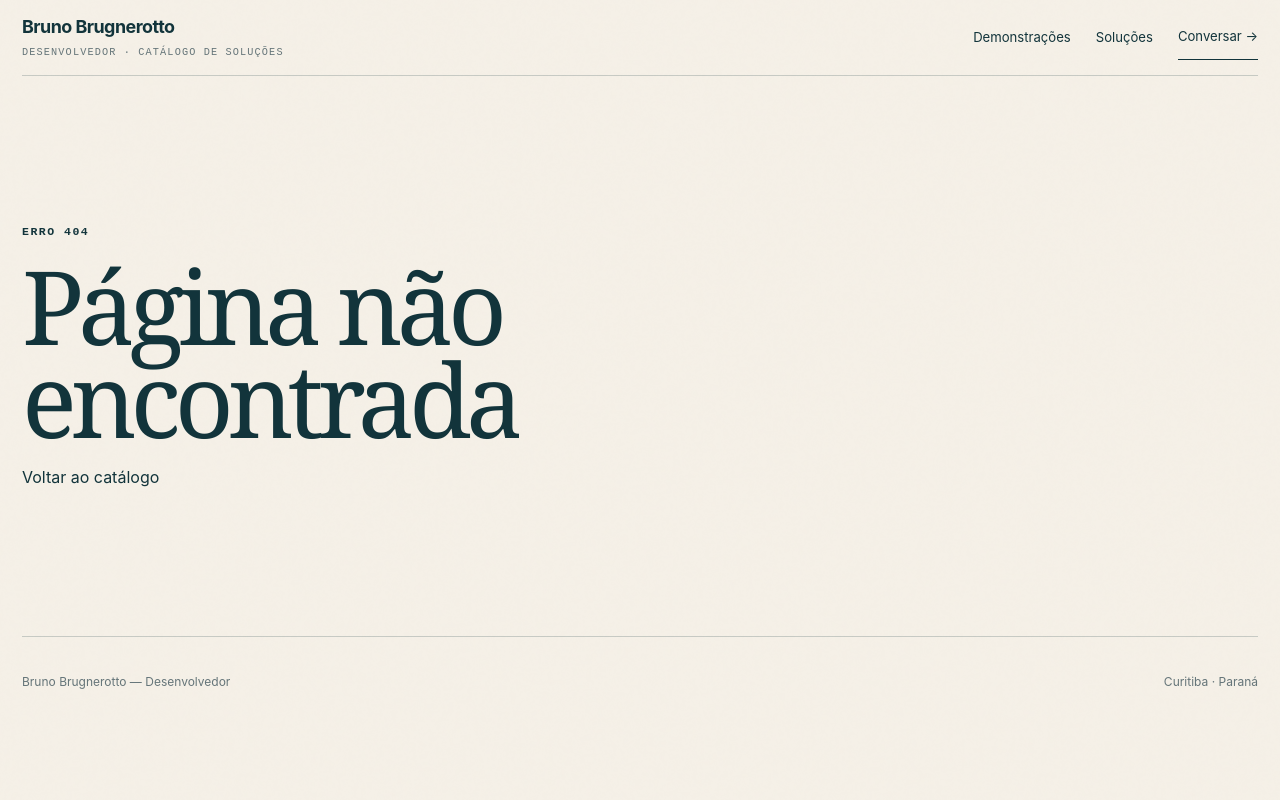
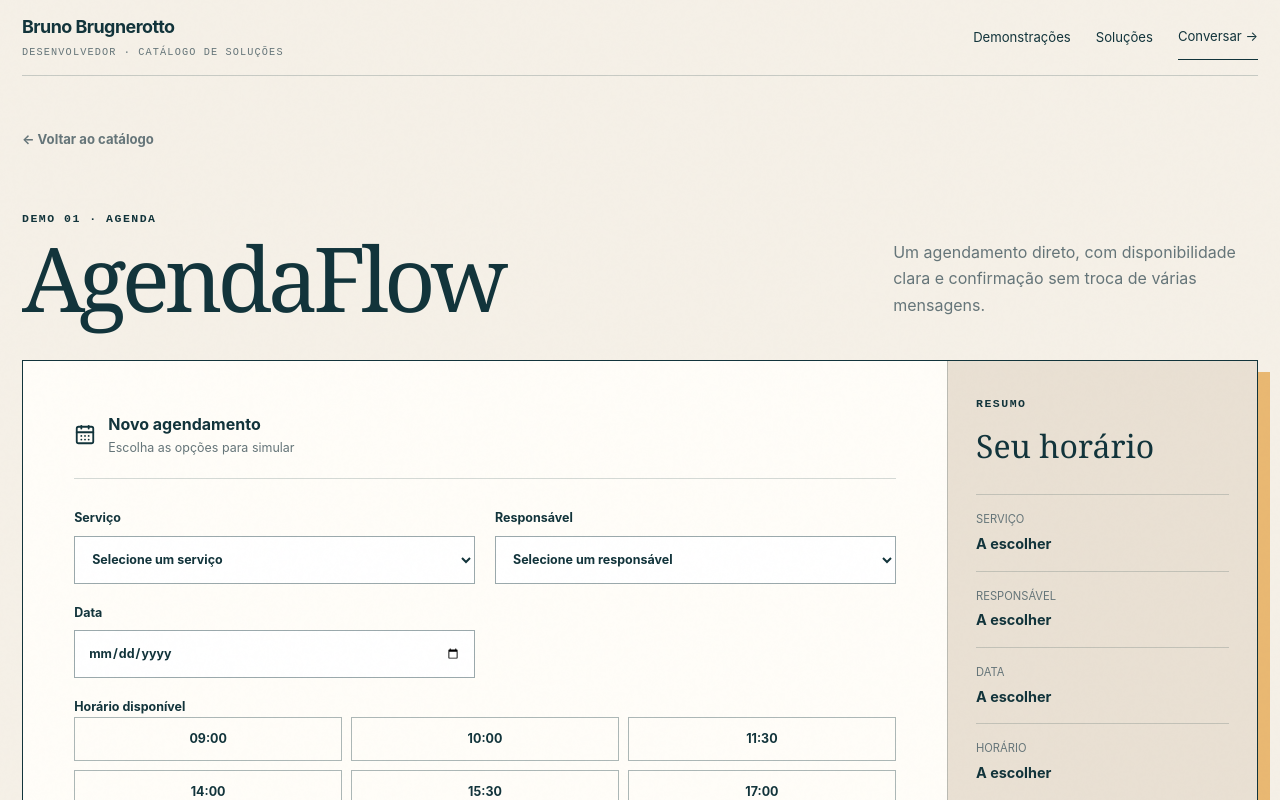
Before and after one commit to BrunoBrug/Catalogo, a React (Vite) app: page /demonstracoes/agenda in a window 1280 px wide. Before the commit this address had no page. Shown: the top 800 px of the page. Built offline with nearby package versions, Linux system fonts and the light colour scheme.

Commit message:
feat: add interactive scheduling demo

```diff
--- a/src/App.tsx
+++ b/src/App.tsx
@@ -2,12 +2,14 @@ import { Route, Routes } from 'react-router-dom'
 import { AppShell } from '@/components/layout/AppShell'
 import { HomePage } from '@/pages/HomePage'
 import { NotFoundPage } from '@/pages/NotFoundPage'
+import { AgendaDemoPage } from '@/pages/AgendaDemoPage'
 
 export function App() {
   return (
     <Routes>
       <Route element={<AppShell />}>
         <Route index element={<HomePage />} />
+        <Route path="demonstracoes/agenda" element={<AgendaDemoPage />} />
         <Route path="*" element={<NotFoundPage />} />
       </Route>
     </Routes>
--- /dev/null
+++ b/src/components/layout/DemoLayout.tsx
@@ -0,0 +1,30 @@
+import type { ReactNode } from 'react'
+import { Link } from 'react-router-dom'
+
+interface DemoLayoutProps {
+  eyebrow: string
+  title: string
+  description: string
+  children: ReactNode
+  aside?: ReactNode
+}
+
+export function DemoLayout({ eyebrow, title, description, children, aside }: DemoLayoutProps) {
+  return (
+    <main className="demo-page page-width">
+      <Link className="demo-page__back" to="/#demonstracoes">← Voltar ao catálogo</Link>
+      <header className="demo-page__heading">
+        <div>
+          <p className="eyebrow">{eyebrow}</p>
+          <h1>{title}</h1>
+        </div>
+        <p>{description}</p>
+      </header>
+      <div className={`demo-page__workspace${aside ? ' has-aside' : ''}`}>
+        <section className="demo-surface">{children}</section>
+        {aside ? <aside className="demo-aside">{aside}</aside> : null}
+      </div>
+      <p className="demo-page__note">Demonstração com dados fictícios. Nenhuma ação externa é realizada.</p>
+    </main>
+  )
+}
--- /dev/null
+++ b/src/data/demoData.ts
@@ -0,0 +1,24 @@
+export interface ServiceOption {
+  id: string
+  name: string
+  duration: string
+}
+
+export interface ResponsibleOption {
+  id: string
+  name: string
+}
+
+export const serviceOptions: readonly ServiceOption[] = [
+  { id: 'reuniao-inicial', name: 'Reunião inicial', duration: '45 min' },
+  { id: 'atendimento-completo', name: 'Atendimento completo', duration: '1h 30 min' },
+  { id: 'retorno', name: 'Retorno', duration: '30 min' },
+]
+
+export const responsibleOptions: readonly ResponsibleOption[] = [
+  { id: 'equipe-atendimento', name: 'Equipe de atendimento' },
+  { id: 'especialista-1', name: 'Especialista 1' },
+  { id: 'especialista-2', name: 'Especialista 2' },
+]
+
+export const availableSlots = ['09:00', '10:00', '11:30', '14:00', '15:30', '17:00'] as const
--- /dev/null
+++ b/src/pages/AgendaDemoPage.tsx
@@ -0,0 +1,77 @@
+import { useState, type FormEvent } from 'react'
+import { CalendarDays, Check } from 'lucide-react'
+import { DemoLayout } from '@/components/layout/DemoLayout'
+import { availableSlots, responsibleOptions, serviceOptions } from '@/data/demoData'
+
+export function AgendaDemoPage() {
+  const [serviceId, setServiceId] = useState('')
+  const [responsibleId, setResponsibleId] = useState('')
+  const [date, setDate] = useState('')
+  const [slot, setSlot] = useState('')
+  const [feedback, setFeedback] = useState<'error' | 'success' | null>(null)
+
+  function handleSubmit(event: FormEvent) {
+    event.preventDefault()
+    setFeedback(serviceId && responsibleId && date && slot ? 'success' : 'error')
+  }
+
+  const summary = (
+    <>
+      <p className="eyebrow">Resumo</p>
+      <h2>Seu horário</h2>
+      <dl className="booking-summary">
+        <div><dt>Serviço</dt><dd>{serviceOptions.find(({ id }) => id === serviceId)?.name ?? 'A escolher'}</dd></div>
+        <div><dt>Responsável</dt><dd>{responsibleOptions.find(({ id }) => id === responsibleId)?.name ?? 'A escolher'}</dd></div>
+        <div><dt>Data</dt><dd>{date || 'A escolher'}</dd></div>
+        <div><dt>Horário</dt><dd>{slot || 'A escolher'}</dd></div>
+      </dl>
+    </>
+  )
+
+  return (
+    <DemoLayout
+      eyebrow="Demo 01 · Agenda"
+      title="AgendaFlow"
+      description="Um agendamento direto, com disponibilidade clara e confirmação sem troca de várias mensagens."
+      aside={summary}
+    >
+      <div className="demo-product-title">
+        <CalendarDays size={22} aria-hidden="true" />
+        <div><b>Novo agendamento</b><span>Escolha as opções para simular</span></div>
+      </div>
+      <form className="booking-form" onSubmit={handleSubmit}>
+        <label>
+          Serviço
+          <select value={serviceId} onChange={(event) => { setServiceId(event.target.value); setFeedback(null) }}>
+            <option value="">Selecione um serviço</option>
+            {serviceOptions.map((service) => <option key={service.id} value={service.id}>{service.name} · {service.duration}</option>)}
+          </select>
+        </label>
+        <label>
+          Responsável
+          <select value={responsibleId} onChange={(event) => { setResponsibleId(event.target.value); setFeedback(null) }}>
+            <option value="">Selecione um responsável</option>
+            {responsibleOptions.map((responsible) => <option key={responsible.id} value={responsible.id}>{responsible.name}</option>)}
+          </select>
+        </label>
+        <label className="booking-form__date">
+          Data
+          <input type="date" value={date} onChange={(event) => { setDate(event.target.value); setFeedback(null) }} />
+        </label>
+        <fieldset>
+          <legend>Horário disponível</legend>
+          <div className="slot-grid">
+            {availableSlots.map((time) => (
+              <button className={slot === time ? 'is-selected' : ''} key={time} type="button" onClick={() => { setSlot(time); setFeedback(null) }}>
+                {time}
+              </button>
+            ))}
+          </div>
+        </fieldset>
+        <button className="primary-button" type="submit">Confirmar agendamento</button>
+        {feedback === 'error' ? <p className="form-feedback is-error" role="alert">Escolha serviço, responsável, data e horário antes de confirmar.</p> : null}
+        {feedback === 'success' ? <p className="form-feedback is-success" role="status"><Check size={17} aria-hidden="true" /> Demonstração confirmada. O cliente receberia os detalhes automaticamente.</p> : null}
+      </form>
+    </DemoLayout>
+  )
+}
--- a/src/styles/index.css
+++ b/src/styles/index.css
@@ -133,6 +133,218 @@ select {
 .not-found h1 {
   font-family: Georgia, 'Times New Roman', serif;
   font-weight: 500;
+}
+
+/* Demonstrações */
+.demo-page {
+  padding-block: 42px 90px;
+}
+
+.demo-page__back {
+  min-height: 44px;
+  display: inline-flex;
+  align-items: center;
+  color: var(--muted);
+  font-size: 0.82rem;
+  font-weight: 700;
+  text-underline-offset: 5px;
+}
+
+.demo-page__heading {
+  display: grid;
+  grid-template-columns: minmax(0, 1.25fr) minmax(260px, 0.55fr);
+  align-items: end;
+  gap: 42px;
+  padding-block: 48px 42px;
+}
+
+.demo-page__heading h1 {
+  margin: 10px 0 0;
+  font-family: Georgia, 'Times New Roman', serif;
+  font-size: clamp(3.2rem, 7vw, 6.7rem);
+  font-weight: 500;
+  line-height: 0.9;
+  letter-spacing: -0.055em;
+}
+
+.demo-page__heading > p {
+  margin: 0;
+  color: var(--muted);
+  font-size: 1rem;
+  line-height: 1.65;
+}
+
+.demo-page__workspace {
+  border: 1px solid var(--ink);
+  background: var(--surface);
+  box-shadow: 12px 12px 0 var(--copper-light);
+}
+
+.demo-page__workspace.has-aside {
+  display: grid;
+  grid-template-columns: minmax(0, 1fr) 310px;
+}
+
+.demo-surface {
+  min-width: 0;
+  padding: clamp(24px, 4vw, 54px);
+}
+
+.demo-aside {
+  padding: 34px 28px;
+  border-left: 1px solid rgba(18, 52, 59, 0.22);
+  background: var(--paper-secondary);
+}
+
+.demo-aside h2 {
+  margin: 10px 0 24px;
+  font-family: Georgia, 'Times New Roman', serif;
+  font-size: 2rem;
+  font-weight: 500;
+}
+
+.demo-page__note {
+  margin: 28px 0 0;
+  color: var(--muted);
+  font-family: 'Courier New', monospace;
+  font-size: 0.7rem;
+}
+
+.demo-product-title {
+  display: flex;
+  align-items: center;
+  gap: 12px;
+  margin-bottom: 30px;
+  padding-bottom: 20px;
+  border-bottom: 1px solid rgba(18, 52, 59, 0.18);
+}
+
+.demo-product-title div {
+  display: grid;
+  gap: 3px;
+}
+
+.demo-product-title b {
+  font-size: 1rem;
+}
+
+.demo-product-title span {
+  color: var(--muted);
+  font-size: 0.78rem;
+}
+
+.booking-form {
+  display: grid;
+  grid-template-columns: repeat(2, minmax(0, 1fr));
+  gap: 20px;
+}
+
+.booking-form label,
+.booking-form fieldset {
+  min-width: 0;
+  display: grid;
+  gap: 8px;
+  margin: 0;
+  padding: 0;
+  border: 0;
+  color: var(--ink);
+  font-size: 0.78rem;
+  font-weight: 700;
+}
+
+.booking-form select,
+.booking-form input {
+  width: 100%;
+  min-height: 48px;
+  padding: 0 13px;
+  border: 1px solid rgba(18, 52, 59, 0.42);
+  border-radius: 0;
+  background: white;
+  color: var(--ink);
+  font: inherit;
+}
+
+.booking-form fieldset,
+.booking-form .primary-button,
+.booking-form .form-feedback {
+  grid-column: 1 / -1;
+}
+
+.slot-grid {
+  display: grid;
+  grid-template-columns: repeat(3, 1fr);
+  gap: 9px;
+}
+
+.slot-grid button {
+  min-height: 44px;
+  border: 1px solid rgba(18, 52, 59, 0.35);
+  background: transparent;
+  color: var(--ink);
+  cursor: pointer;
+  font-weight: 700;
+}
+
+.slot-grid button:hover,
+.slot-grid button.is-selected {
+  border-color: var(--ink);
+  background: var(--ink);
+  color: white;
+}
+
+.primary-button {
+  min-height: 50px;
+  border: 1px solid var(--ink);
+  background: var(--copper);
+  color: white;
+  cursor: pointer;
+  font-weight: 800;
+}
+
+.form-feedback {
+  min-height: 44px;
+  display: flex;
+  align-items: center;
+  gap: 8px;
+  margin: 0;
+  padding: 11px 13px;
+  font-size: 0.8rem;
+  line-height: 1.4;
+}
+
+.form-feedback.is-error {
+  border-left: 3px solid var(--copper);
+  background: rgba(189, 92, 62, 0.1);
+}
+
+.form-feedback.is-success {
+  border-left: 3px solid #3d7661;
+  background: rgba(61, 118, 97, 0.1);
+}
+
+.booking-summary {
+  display: grid;
+  gap: 0;
+  margin: 0;
+}
+
+.booking-summary div {
+  display: grid;
+  gap: 5px;
+  padding-block: 16px;
+  border-top: 1px solid rgba(18, 52, 59, 0.18);
+}
+
+.booking-summary dt {
+  color: var(--muted);
+  font-size: 0.7rem;
+  text-transform: uppercase;
+}
+
+.booking-summary dd {
+  margin: 0;
+  font-size: 0.9rem;
+  font-weight: 700;
 }
 
 .hero h1 {
@@ -1009,6 +1221,21 @@ select {
   .alternative {
     gap: 0;
   }
+
+  .demo-page__heading,
+  .demo-page__workspace.has-aside {
+    grid-template-columns: 1fr;
+  }
+
+  .demo-page__heading {
+    gap: 20px;
+    padding-block: 34px 30px;
+  }
+
+  .demo-aside {
+    border-top: 1px solid rgba(18, 52, 59, 0.22);
+    border-left: 0;
+  }
 }
 
 @media (max-width: 480px) {
@@ -1034,4 +1261,14 @@ select {
   .alternative ol {
     padding: 22px;
   }
+
+  .booking-form {
+    grid-template-columns: 1fr;
+  }
+
+  .booking-form fieldset,
+  .booking-form .primary-button,
+  .booking-form .form-feedback {
+    grid-column: auto;
+  }
 }
```
Also changed, not shown: 1 other file (tests, documents, lock files or other folders).
